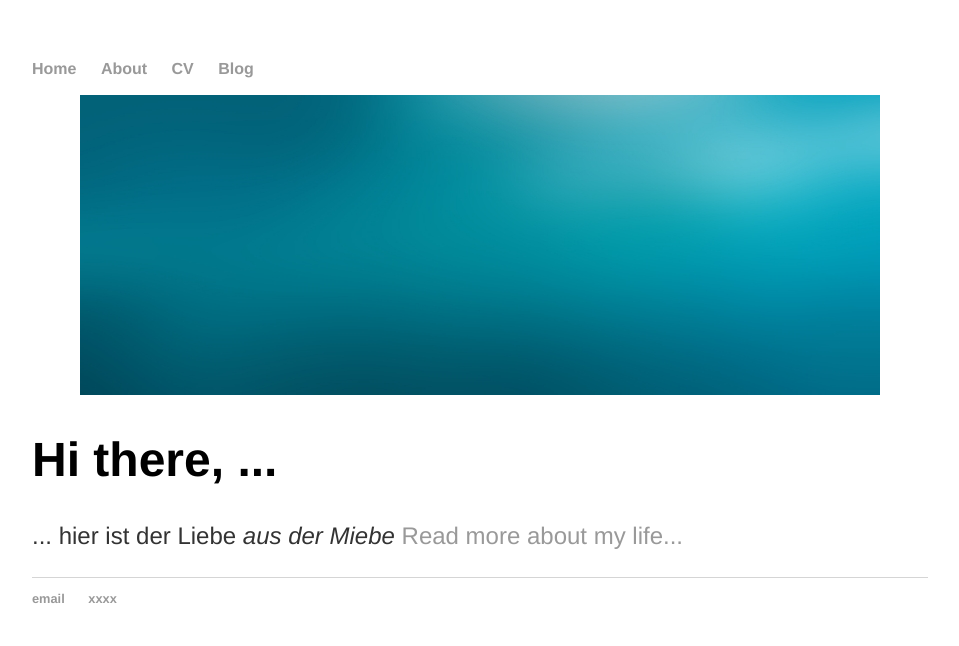
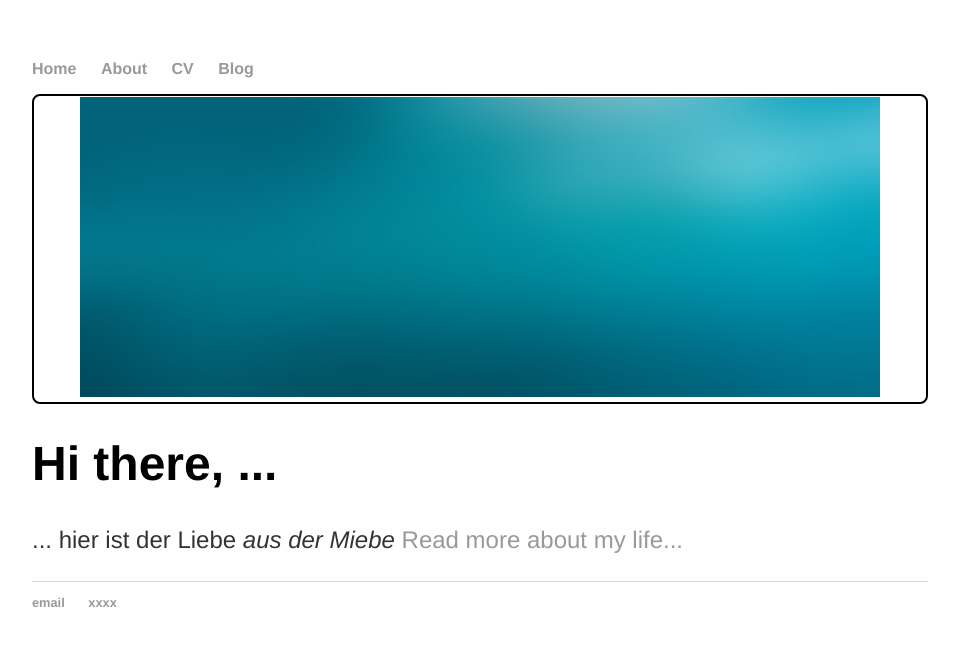
Before and after one commit to gebirgsbernd/gebirgsbernd.github.io, a Jekyll site: the page built from index.html, in a window 1280 px wide. Shown: the top 646 px of the page, without its empty margins (160-1119 px from the left). Built offline with Jekyll 4.4.1, drawn with Linux system fonts in a browser that asks for light colours.

Commit message:
Update index.html

```diff
--- a/index.html
+++ b/index.html
@@ -7,6 +7,8 @@ title: Berno Bexreuther
 		width:auto;
 		text-align:center;
 		padding:1px;
+		border-radius: 8px;
+  		border: 2px solid #000000;
 	}
 	img {
 		max-width:100%;
```
